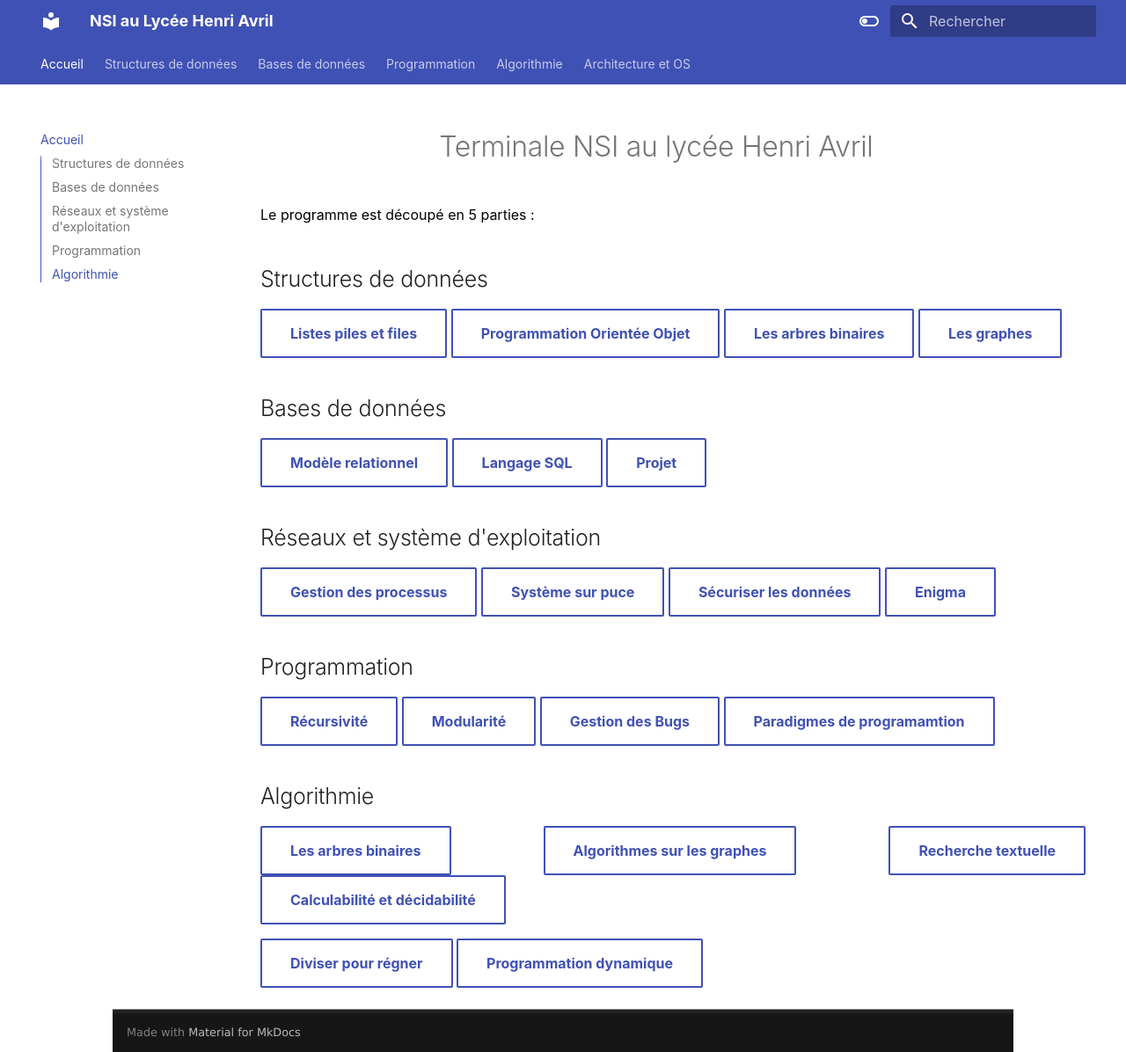
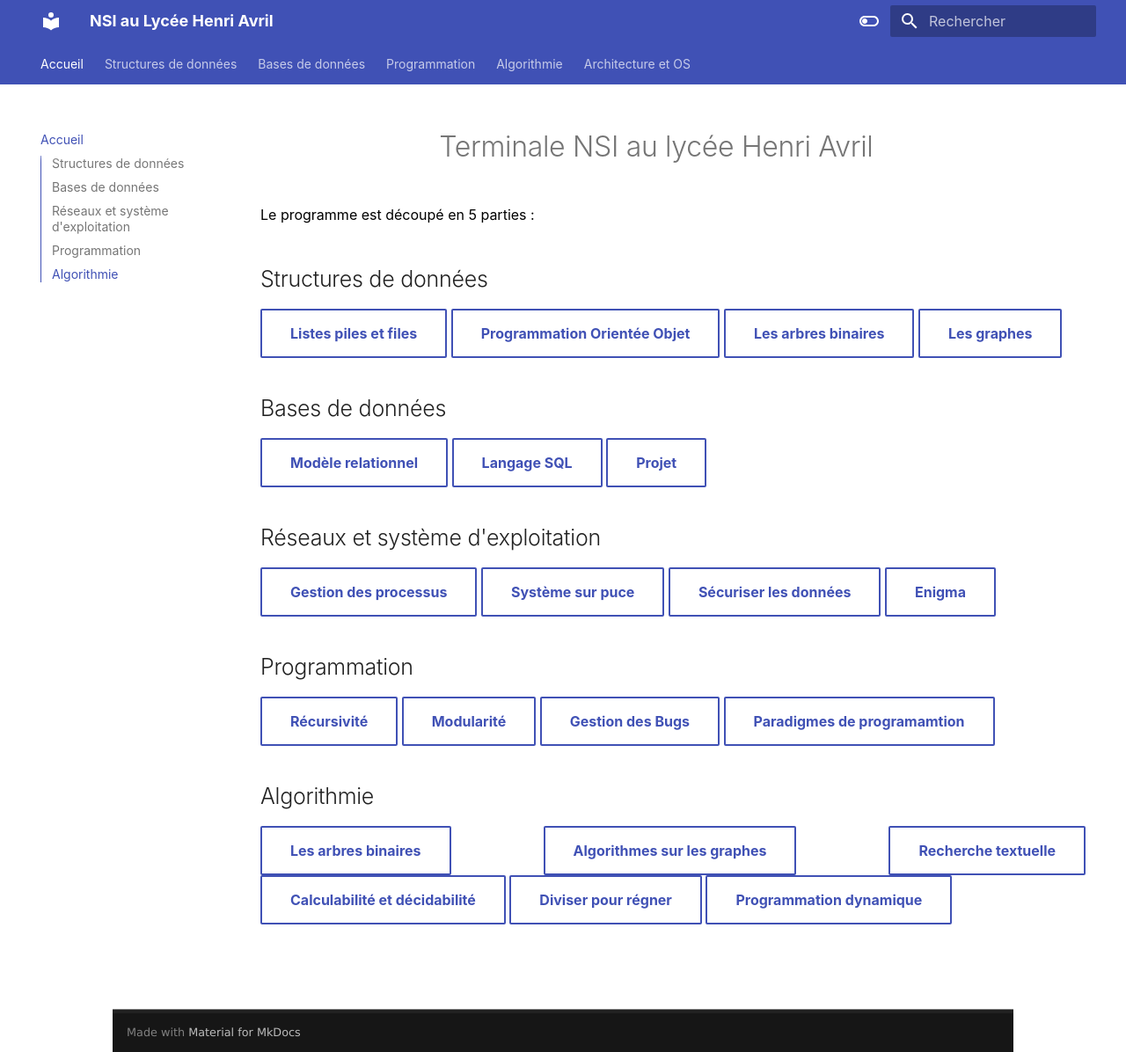
Before and after one commit to mbachelier1/site_TNSI, an MkDocs documentation site: the page built from docs/index.md, in a window 1280 px wide and 1196 px high. Shown: the whole window at 88% size. Built offline with MkDocs 1.6.1 and Material for MkDocs 9.7.7, drawn with Linux system fonts in a browser that asks for light colours.

Commit message:
maj26jan23

```diff
--- a/docs/index.md
+++ b/docs/index.md
@@ -22,7 +22,5 @@
 
 ## Algorithmie
 
-[Les arbres binaires](Algorithmie/arbres.html){ .md-button} [Algorithmes sur les graphes](Algorithmie/parcours_graphe.html){ .md-button }    [Recherche textuelle](Algorithmie/recherche_textuelle.html){ .md-button }
-[Calculabilité et décidabilité](Algorithmie/calculabilite.html){ .md-button }
-
-[Diviser pour régner](Algorithmie/diviser.html){ .md-button } [Programmation dynamique](Algorithmie/programmation_dynamique.html){ .md-button }
+[Les arbres binaires](algorithmie/arbres.html){ .md-button} [Algorithmes sur les graphes](algorithmie/parcours_graphe.html){ .md-button }    [Recherche textuelle](algorithmie/recherche_textuelle.html){ .md-button }
+		[Calculabilité et décidabilité](algorithmie/calculabilite.html){ .md-button }		[Diviser pour régner](algorithmie/diviser.html){ .md-button } [Programmation dynamique](algorithmie/programmation_dynamique.html){ .md-button }
```
Also changed, not shown: docs/BDD/modele_relationnel.md (line endings or trailing spaces).
